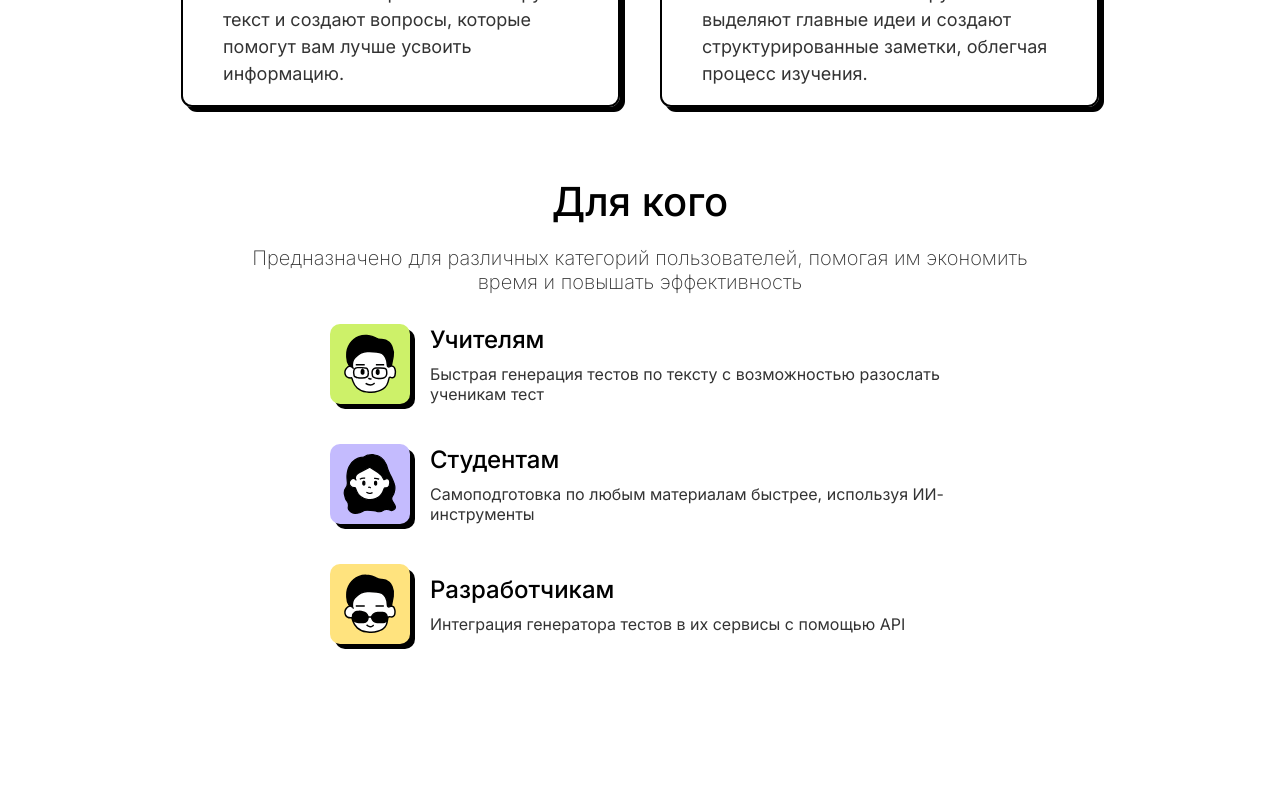
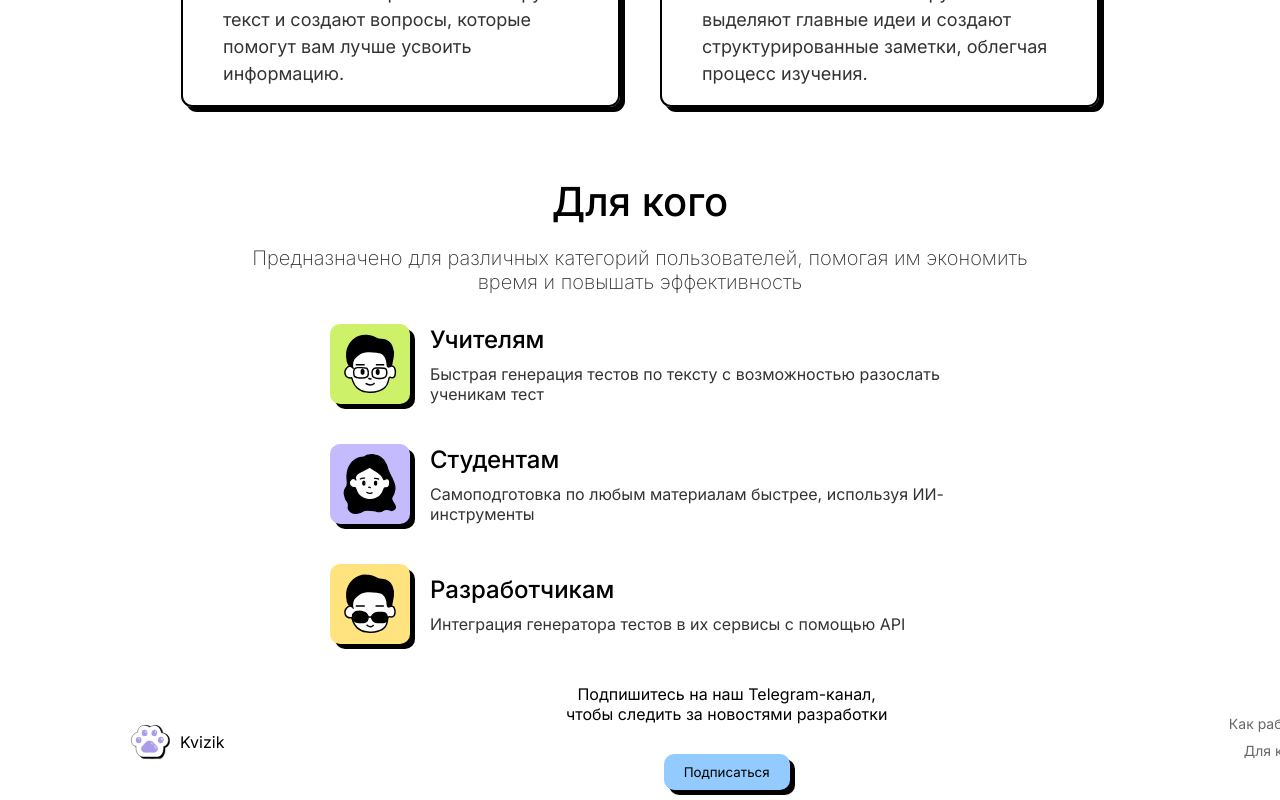
Before and after one commit to shampiniony/quizify-frontend, a React (Create React App) app: page / in a window 1280 px wide. Shown: the part 961-1761 px from the top of the page. Before the commit the page ends 1645 px from the top, so only its background shows below. Built offline with nearby package versions, Linux system fonts and the light colour scheme.

Commit message:
Footer done

```diff
--- a/src/App.js
+++ b/src/App.js
@@ -5,6 +5,7 @@ import Body from "./components/MainBody";
 import EmailForm from "./components/EmailForm";
 import HowItWorks from "./components/HowItWorks";
 import ForWhom from "./components/ForWhom";
+import Footer from "./components/Footer";
 
 function App() {
   return (
@@ -14,6 +15,7 @@ function App() {
       <EmailForm />
       <HowItWorks />
       <ForWhom />
+      <Footer />
     </div>
   );
 }
--- a/src/Styles/App.css
+++ b/src/Styles/App.css
@@ -2,7 +2,6 @@
   font-family: Inter;
   margin: 0;
   padding: 0;
-  /* box-sizing: border-box; */
 }
 
 h1 {
--- /dev/null
+++ b/src/components/Footer.jsx
@@ -0,0 +1,48 @@
+import React from "react";
+import classes from "./UI/Footer.module.css";
+import styles from "./UI/Footer.module.css";
+import TwoLinesHeading from "./TwoLinesHeading";
+
+const Footer = () => {
+  const handleButtonClick = () => {
+    window.open("https://t.me/kvizikru", "_blank");
+  };
+
+  return (
+    <footer className={styles.footer}>
+      <div className={classes.container}>
+        <div className={classes.logo}>
+          <img
+            src="images/Logo.svg"
+            alt="Kvizik Logo"
+            className={classes.logo_img}
+          />
+          <span>Kvizik</span>
+        </div>
+        <div className={classes.center_content}>
+          <TwoLinesHeading as="p">
+            Подпишитесь на наш Telegram-канал,
+            <br />
+            чтобы следить за новостями разработки
+          </TwoLinesHeading>
+          <button
+            className={classes.subscribe_button}
+            onClick={handleButtonClick}
+          >
+            Подписаться
+          </button>
+        </div>
+        <div className="links">
+          <a href="#HowWorks" className={classes.link}>
+            Как работает
+          </a>
+          <a href="#ForWhom" className={classes.link}>
+            Для кого
+          </a>
+        </div>
+      </div>
+    </footer>
+  );
+};
+
+export default Footer;
--- a/src/components/ForWhom.jsx
+++ b/src/components/ForWhom.jsx
@@ -6,7 +6,7 @@ import Category from "./Category";
 const ForWhom = () => {
   return (
     <div className={classes.main_cont}>
-      <h1>Для кого</h1>
+      <h1 id="ForWhom">Для кого</h1>
       <TwoLinesHeading as="h2">
         Предназначено для различных категорий пользователей, помогая им
         экономить <br />
--- a/src/components/Header.jsx
+++ b/src/components/Header.jsx
@@ -8,14 +8,14 @@ const Header = () => {
     setIsOpen(!IsOpen);
   };
   return (
-    <header className={classes.header}>
+    <header className={classes.header} id="Head">
       <div className={classes.logo}>
         <img src="/images/Logo.svg" alt="Logo" />
         <span>Kvizik</span>
       </div>
       <nav className={`${classes.navLinks} ${IsOpen ? "open" : ""}`}>
-        <a href="#">Как работает</a>
-        <a href="#">Для кого</a>
+        <a href="#HowWorks">Как работает</a>
+        <a href="#ForWhom">Для кого</a>
       </nav>
       <div
         className={`${classes.burger} ${IsOpen ? "open" : ""}`}
--- a/src/components/HowItWorks.jsx
+++ b/src/components/HowItWorks.jsx
@@ -4,7 +4,7 @@ import classes from "./UI/HowItWorks.module.css";
 const HowItWorks = () => {
   return (
     <div className={classes.main_cont}>
-      <h1>Как работает</h1>
+      <h1 id="HowWorks">Как работает</h1>
       <h2>
         Мы поможем ускорить ваше обучение и подготовку, используя наши
         инструменты
--- /dev/null
+++ b/src/components/UI/Footer.module.css
@@ -0,0 +1,62 @@
+footer {
+  width: 1440px;
+  margin: 0 auto;
+  justify-content: space-between;
+  text-align: center;
+  align-items: center;
+}
+
+.container {
+  display: flex;
+  justify-content: space-between;
+  align-items: center;
+  max-width: 1200px;
+  margin: 0 auto;
+  padding: 0 20px;
+}
+
+.logo {
+  display: flex;
+  align-items: center;
+}
+
+.logo_img {
+  width: 40px;
+  height: 40px;
+  padding: 10px;
+}
+
+.center_content {
+  text-align: center;
+}
+
+.subscribe_button {
+  background-color: rgba(148, 203, 255, 1);
+  color: #000;
+  padding: 10px 20px;
+  border: none;
+  border-radius: 10px;
+  cursor: pointer;
+  box-shadow: 5px 5px 0px black;
+  transition: background-color 0.3s ease;
+  margin-bottom: 10px;
+}
+
+.links {
+  display: flex;
+
+  flex-direction: column;
+  text-align: right;
+}
+
+.link {
+  display: block;
+  color: rgba(0, 0, 0, 0.6);
+  text-decoration: none;
+  margin-bottom: 10px;
+  font-size: 14px;
+}
+
+.description {
+  padding-bottom: 20px;
+}
--- a/src/components/UI/Header.module.css
+++ b/src/components/UI/Header.module.css
@@ -5,7 +5,6 @@
   justify-content: space-between;
   align-items: center;
   padding: 10px 20px;
-  background-color: white;
 
   box-sizing: border-box;
   position: relative;
```
